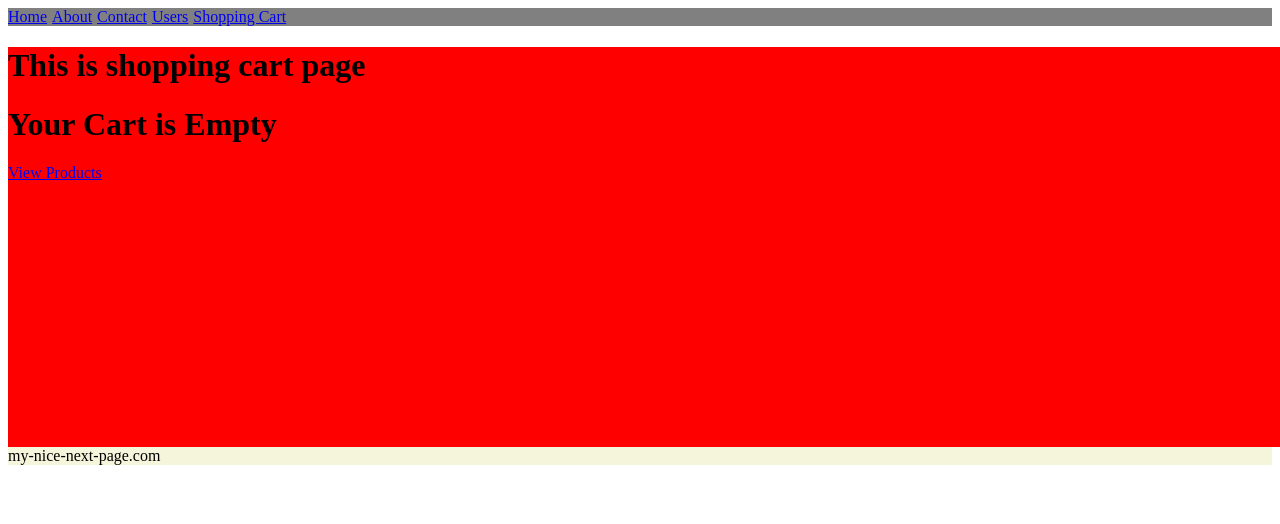
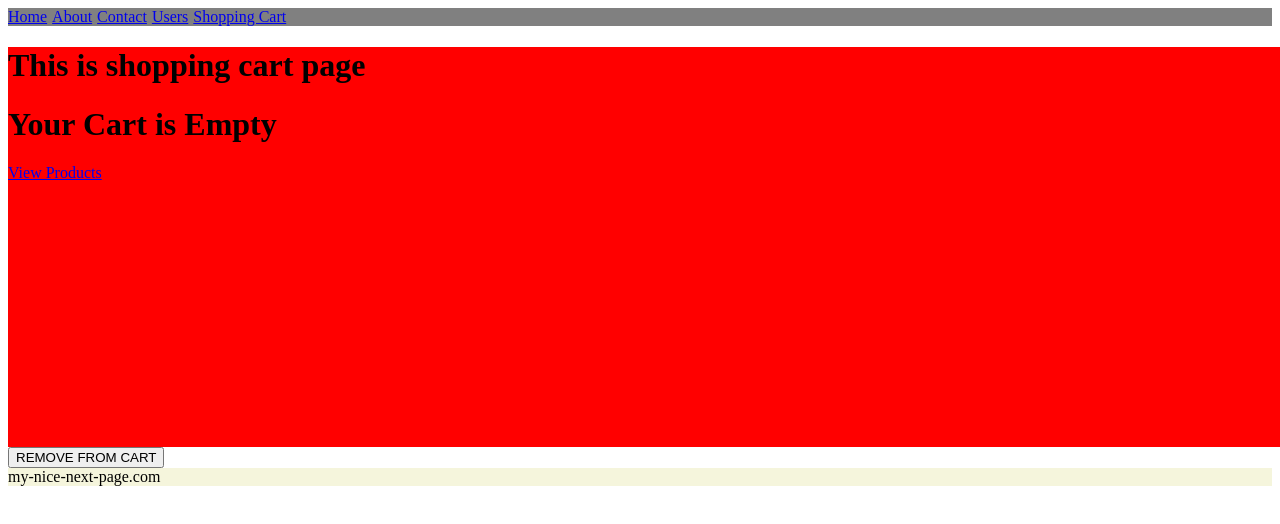
Before and after one commit to Eprince-hub/nextjs-round-plays, a Next.js app: page /users/cart in a window 1280 px wide. Shown: the top 524 px of the page. Built offline with nearby package versions, Linux system fonts and the light colour scheme.

Commit message:
add remove item from cart button

```diff
--- a/pages/users/cart/index.js
+++ b/pages/users/cart/index.js
@@ -34,7 +34,11 @@ const cartStyling = css`
 
 // console.log(Cookies.get('cartInside'));
 
-export default function Cart({ users }) {
+export default function Cart(props) {
+  /* export default function Cart({ users }) */ // i created this function like this before, Its same like i did it now
+
+  const users = props.users;
+
   // getting the cookies from the browser!
 
   const shoppingCartCookie = getParsedCookie('cartInside') || [];
@@ -128,6 +132,13 @@ export default function Cart({ users }) {
           </h1>
         </div>
       </div>
+      <button
+        onClick={() => {
+          console.log('clicked');
+        }}
+      >
+        REMOVE FROM CART
+      </button>
     </Layout>
   );
 }
```
Also changed, not shown: components/TestingCode.js (added).
